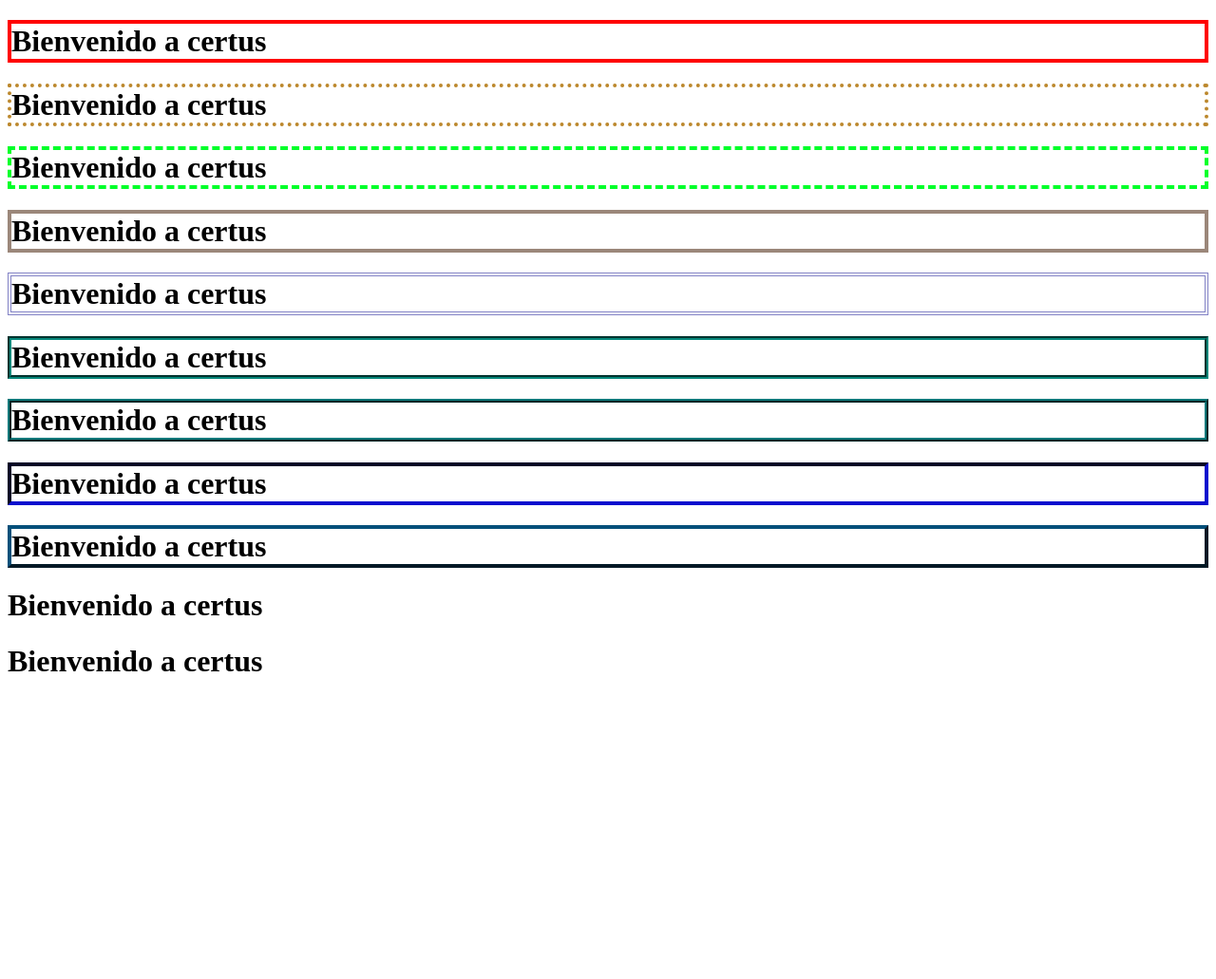
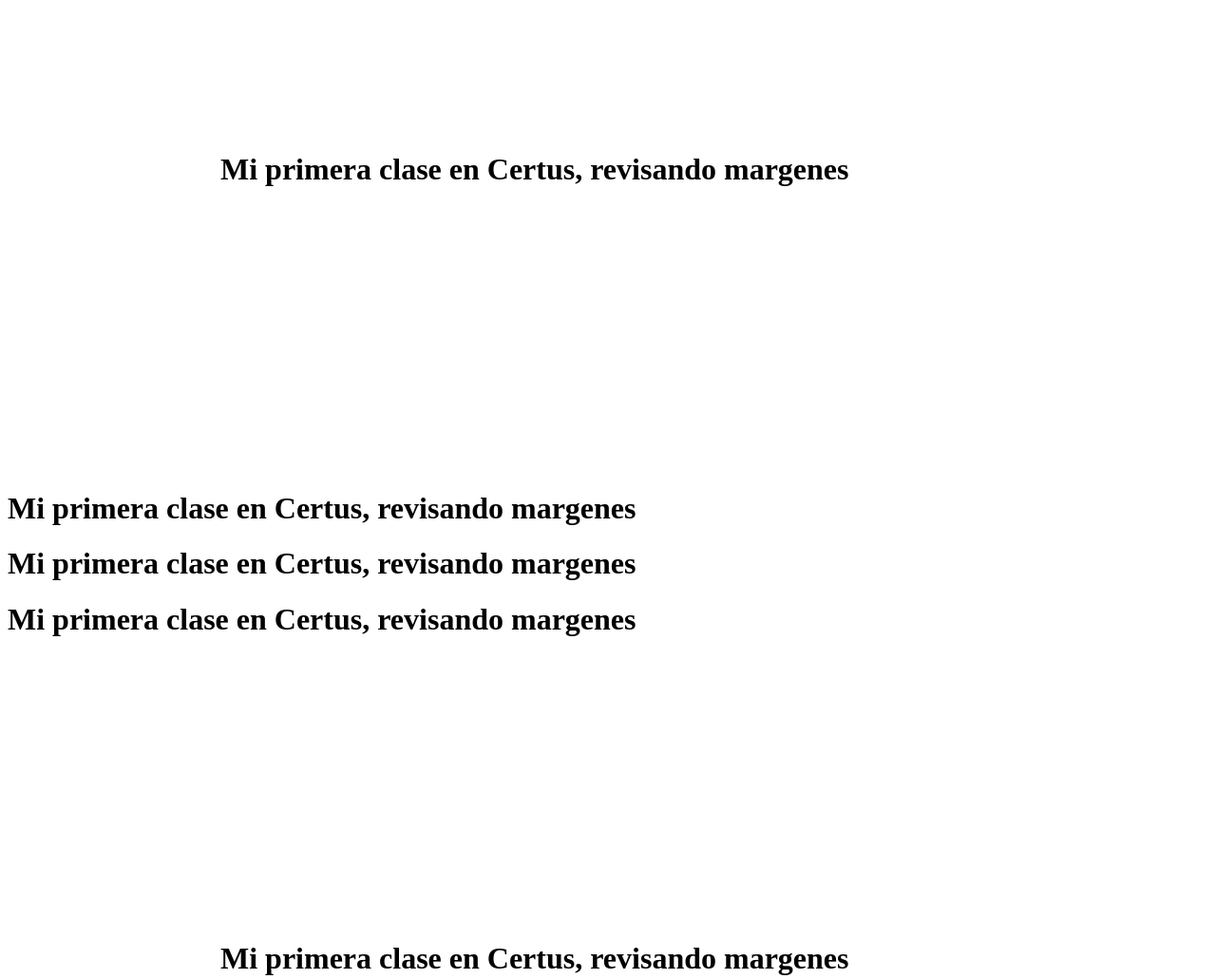
Before and after one commit to Robert1406/14_04_class, a plain HTML site: page index.html in a window 1280 px wide. Shown: the top 1031 px of the page at 95% size. Before the commit the page ends 800 px from the top, so only its background shows below. Drawn offline with Linux system fonts and the light colour scheme.

Commit message:
Add files via upload

```diff
--- a/index.html
+++ b/index.html
@@ -6,17 +6,17 @@
     <title>Document</title>
 </head>
 <body>
-    <h1 style="border: 4px solid red ;">Bienvenido a certus</h1>
- <h1 style="border-width: 4px;border-style: dotted; border-color: rgb(188, 136, 45)">Bienvenido a certus</h1>
- <h1 style="border-width: 4px;border-style: dashed; border-color: rgb(0, 255, 42)">Bienvenido a certus</h1>
- <h1 style="border-width: 4px;border-style: solid; border-color: rgb(155, 135, 122)">Bienvenido a certus</h1>
- <h1 style="border-width: 4px;border-style: double; border-color: rgb(130, 130, 197)">Bienvenido a certus</h1>
- <h1 style="border-width: 4px;border-style: groove; border-color: rgb(5, 135, 122)">Bienvenido a certus</h1>
 
- <h1 style="border-width: 4px;border-style: ridge; border-color: rgb(8, 120, 122)">Bienvenido a certus</h1>
- <h1 style="border-width: 4px;border-style: inset; border-color: rgb(5, 8, 122)">Bienvenido a certus</h1>
- <h1 style="border-width: 4px;border-style: outset; border-color: rgb(5, 80, 122)">Bienvenido a certus</h1>
- <h1 style=";border-style: none;">Bienvenido a certus</h1>
- <h1 style="border-width: 4px;border-style: hidden; border-color: rgb(5, 3, 80)">Bienvenido a certus</h1>
+    <h1 style="margin: 5em 3em 10em 7em;">Mi primera clase en Certus, revisando margenes</h1>
+
+    <h1 style="margin-top: 5em;">Mi primera clase en Certus, revisando margenes</h1>
+
+    <h1 style="margin-right: 3em;">Mi primera clase en Certus, revisando margenes</h1>
+
+    <h1 style="margin-bottom: 10em;">Mi primera clase en Certus, revisando margenes</h1>
+
+    <h1 style="margin-left: 7em;">Mi primera clase en Certus, revisando margenes</h1>
+
+    <h1 style="margin-top: 5em; margin-right: 3em; margin-bottom: 10em; margin-left: 7em;">Mi primera clase en Certus, revisando margenes</h1>
 </body>
 </html>
```
